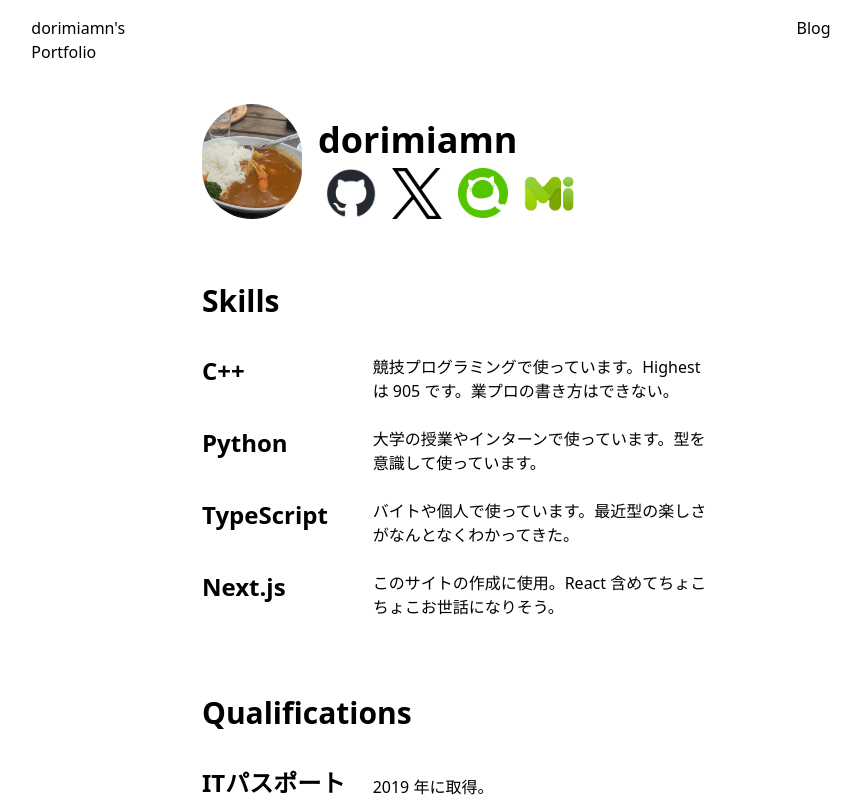
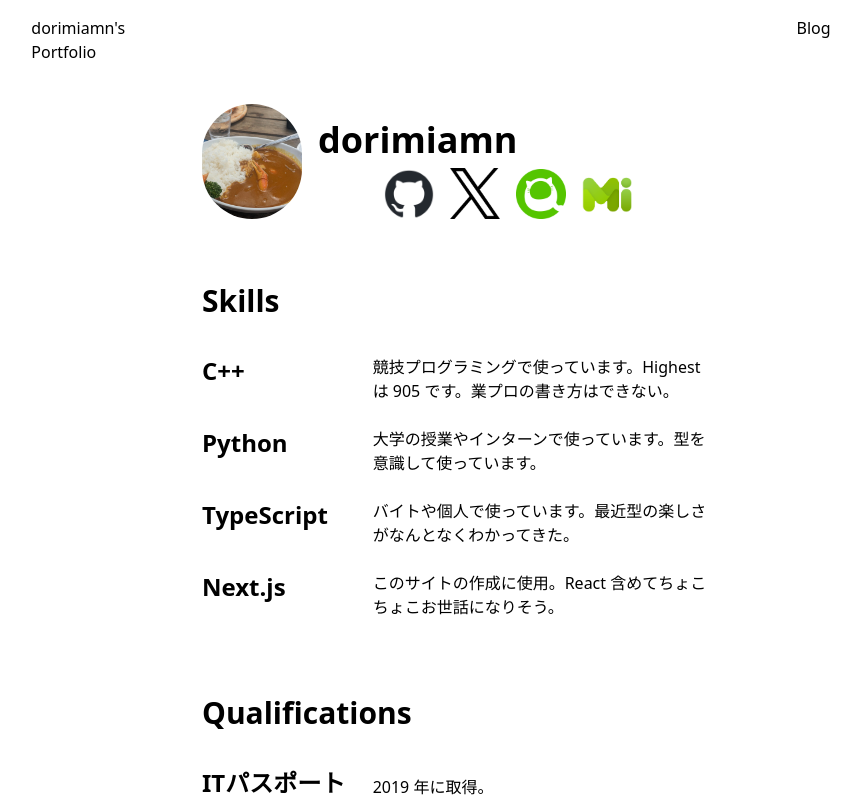
Before and after one commit to adominee/adominee.github.io, a Next.js app: page / in a window 1280 px wide. Shown: the top 800 px of the page, without its empty margins (182-1043 px from the left). Built offline with nearby package versions, Linux system fonts and the light colour scheme; a web font is replaced by a local one.

Commit message:
SNSリンクつきのアイコンをコンポーネント化

```diff
--- a/app/page.tsx
+++ b/app/page.tsx
@@ -1,46 +1,27 @@
 import Image from 'next/image'
+
+function SNSLinkWithIcon({href,alt,imageSrc}:{href: string, alt: string, imageSrc: string}) {
+  return (
+    <a href={href} target="_blank" rel="noopener noreferrer" className='mx-2'>
+      <Image
+        src={imageSrc}
+        width={50}
+        height={50}
+        alt={alt}
+      />
+    </a>
+  )
+}
 
 // 各種 SNS Link 用コンポーネント
 
 function SNSLinkComponent() {
   return (
-    <div className="flex flex-row w-full">
-      <a href="https://github.com/dorimiamn" target="_blank" rel="noopener noreferrer">
-        <Image
-          className='mx-2'
-          src="/github-mark.png"
-          width={50}
-          height={50}
-          alt="GitHub"
-        />
-      </a>
-      <a href="https://x.com/dorimiamn" target="_blank" rel="noopener noreferrer">
-        <Image
-          className='mx-2'
-          src="/logo-black-x.png"
-          width={50}
-          height={50}
-          alt="Twitter"
-        />
-      </a>
-      <a href="https://qiita.com/dorimiamn" target="_blank" rel="noopener noreferrer">
-        <Image
-          className='mx-2'
-          src="/qiita-icon.png"
-          width={50}
-          height={50}
-          alt="Qiita"
-        />
-      </a>
-      <a href="https://misskey.kyoupro.com/@dorimiamn" target="_blank" rel="noopener noreferrer">
-        <Image
-          className='mx-2'
-          src="/misskey_icon.png"
-          width={50}
-          height={50}
-          alt="Misskey Kyoupro"
-        />
-      </a>
+    <div className="flex flex-row w-full justify-center items-center">
+      <SNSLinkWithIcon href="https://github.com/dorimiamn" alt="GitHub" imageSrc="/github-mark.png"/>
+      <SNSLinkWithIcon href="https://x.com/dorimiamn" alt="X" imageSrc="/logo-black-x.png"/>
+      <SNSLinkWithIcon href="https://qiita.com/dorimiamn" alt="Qiita" imageSrc="/qiita-icon.png"/>
+      <SNSLinkWithIcon href="https://misskey.kyoupro.com/@dorimiamn" alt="Misskey Kyoupro" imageSrc="/misskey_icon.png"/>
     </div>
   )
 }
```
